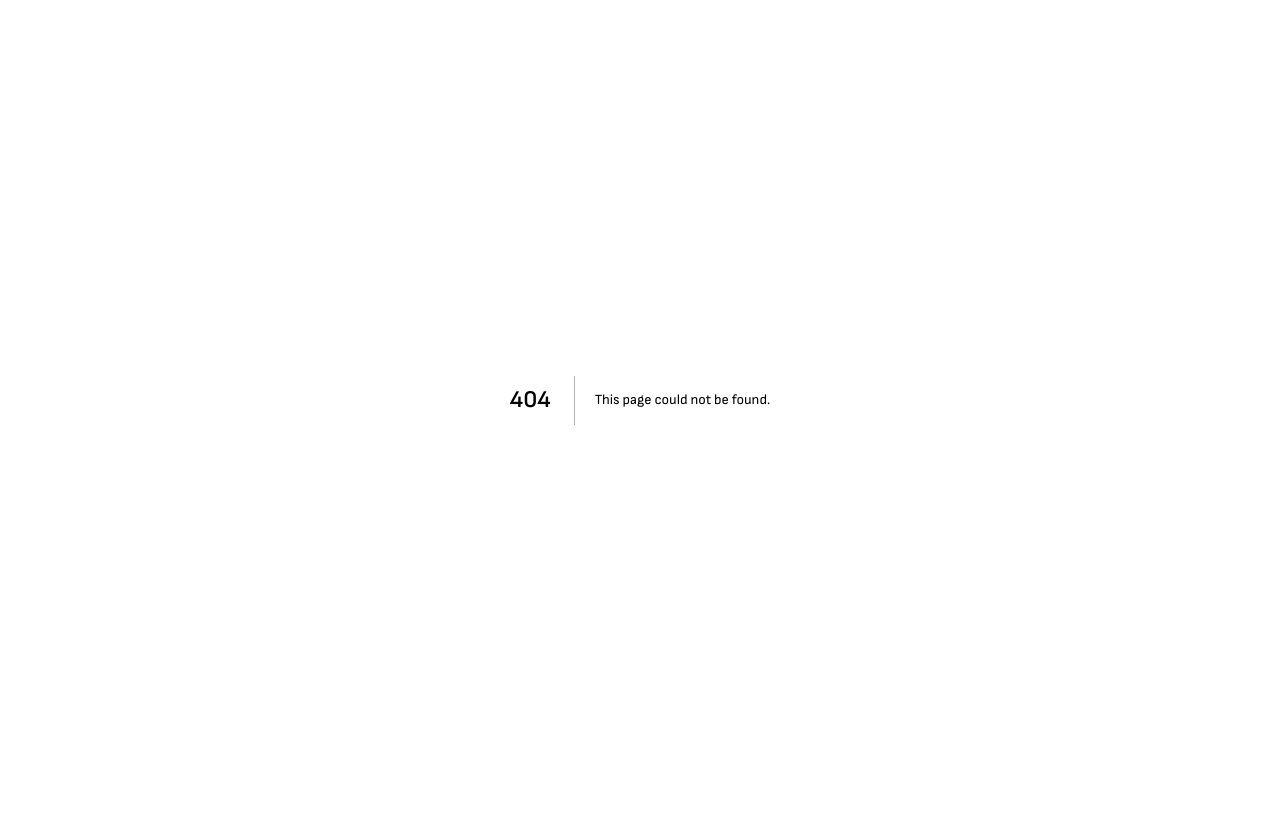
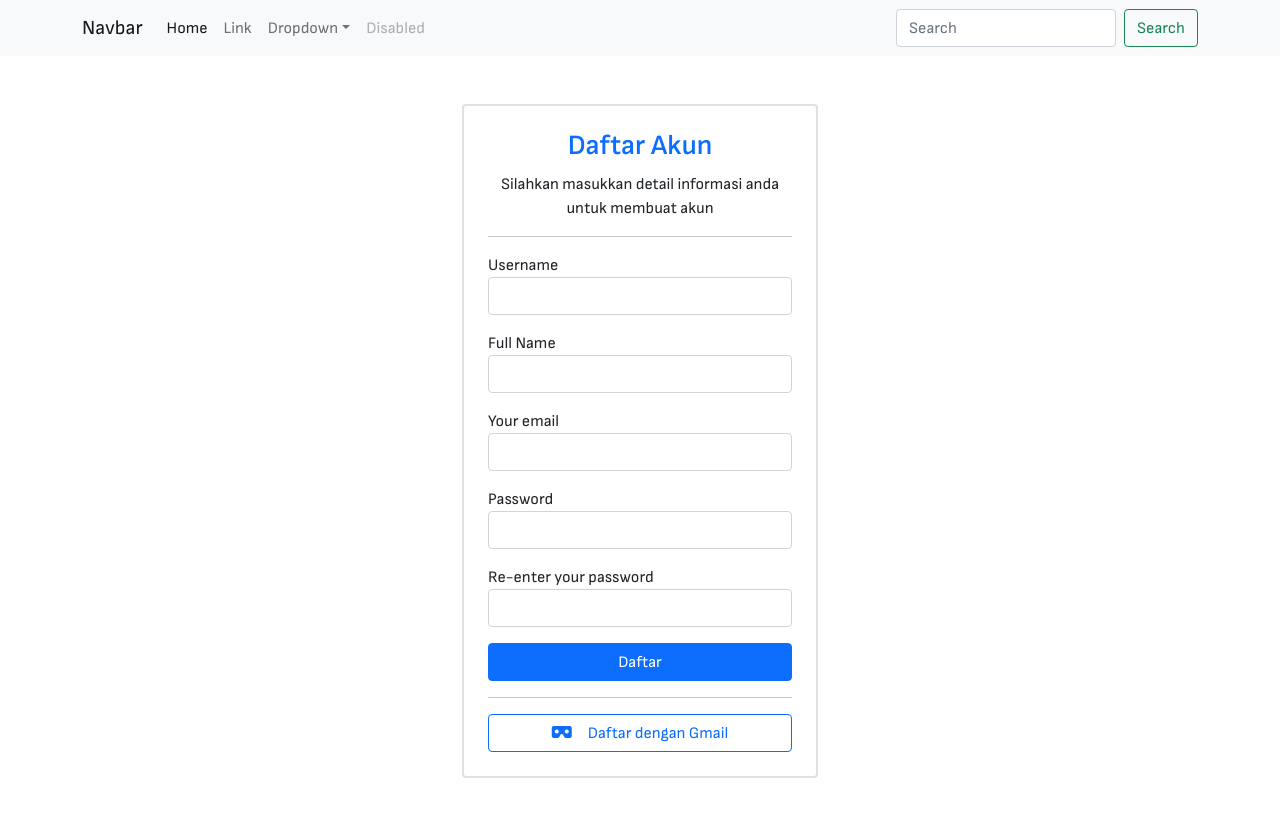
Before and after one commit to frontend-batch-4/contoh2, a Next.js app: page /register in a window 1280 px wide. Before the commit this address had no page. Shown: the top 816 px of the page. Built offline with nearby package versions, Linux system fonts and the light colour scheme.

Commit message:
update register page

```diff
--- a/package.json
+++ b/package.json
@@ -9,6 +9,7 @@
     "lint": "next lint"
   },
   "dependencies": {
+    "axios": "^1.1.3",
     "next": "13.0.4",
     "react": "18.2.0",
     "react-dom": "18.2.0",
--- a/pages/login/index.js
+++ b/pages/login/index.js
@@ -1,4 +1,3 @@
-import Footer from "../../components/footer";
 import Navbar from "../../components/navbar";
 
 export default function Login() {
--- /dev/null
+++ b/pages/register/index.js
@@ -0,0 +1,51 @@
+import Navbar from "../../components/navbar";
+
+export default function Register() {
+  return (
+    <div className="register-page">
+      <Navbar />
+      <main>
+        <div className="container py-5">
+          <div className="row justify-content-center">
+            <div className="col-lg-4 col-md-7">
+              <div className="card-login border border-2 p-4 rounded">
+                <div className="text-center">
+                  <h3 className="text-primary">Daftar Akun</h3>
+                  <p>Silahkan masukkan detail informasi anda untuk membuat akun</p>
+                </div>
+                <hr className="my-3" />
+                <form>
+                  <div className="mb-3">
+                    <label htmlFor="username">Username</label>
+                    <input id="username" type="text" className="form-control" />
+                  </div>
+                  <div className="mb-3">
+                    <label htmlFor="fullname">Full Name</label>
+                    <input id="fullname" type="text" className="form-control" />
+                  </div>
+                  <div className="mb-3">
+                    <label htmlFor="email">Your email</label>
+                    <input id="email" type="email" className="form-control" />
+                  </div>
+                  <div className="mb-3">
+                    <label htmlFor="password">Password</label>
+                    <input id="password" type="password" className="form-control" />
+                  </div>
+                  <div className="mb-3">
+                    <label htmlFor="confirmPass">Re-enter your password</label>
+                    <input id="confirmPass" type="password" className="form-control" />
+                  </div>
+                  <button className="btn btn-primary w-100">Daftar</button>
+                  <hr className="my-3" />
+                  <button className="btn btn-outline-primary w-100">
+                    <i class="fa fa-vr-cardboard fs-6 me-3"></i>Daftar dengan Gmail
+                  </button>
+                </form>
+              </div>
+            </div>
+          </div>
+        </div>
+      </main>
+    </div>
+  );
+}
```
Also changed, not shown: 1 other file (tests, documents, lock files or other folders).
